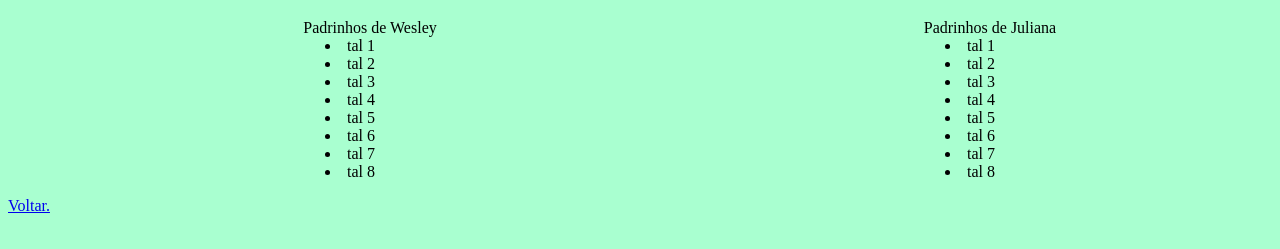
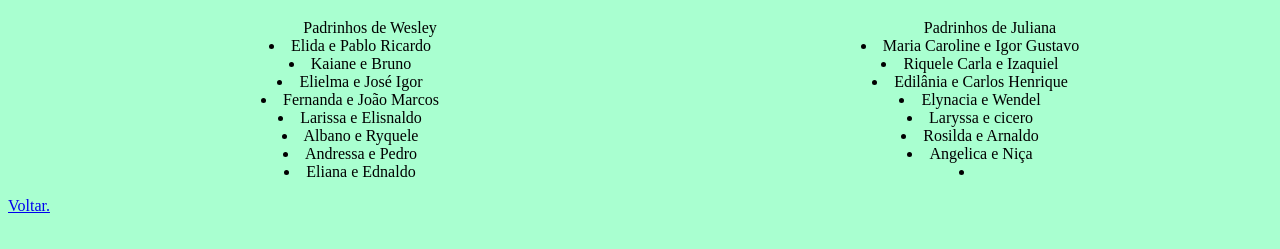
Before and after one commit to wesleypiau/casamentowj, a plain HTML site: page padr.html in a window 1280 px wide. Shown: the part 61-310 px from the top of the page. Drawn offline with Linux system fonts and the light colour scheme.

Commit message:
adicionadio padrinhos

```diff
--- a/padr.html
+++ b/padr.html
@@ -15,23 +15,23 @@
    <aside>
        <ul>
         <ol>Padrinhos de Wesley</ol>
-        <li>tal 1</li>
-        <li>tal 2</li>
-        <li>tal 3</li>
-        <li>tal 4</li>
-        <li>tal 5</li>
-        <li>tal 6</li>
-        <li>tal 7</li>
-        <li>tal 8</li>
+        <li>Elida e Pablo Ricardo</li>
+        <li>Kaiane e Bruno</li>
+        <li>Elielma e José Igor </li>
+        <li>Fernanda e João Marcos</li>
+        <li>Larissa e Elisnaldo</li>
+        <li>Albano e Ryquele</li>
+        <li>Andressa e Pedro</li>
+        <li>Eliana e Ednaldo</li>
            <ol>Padrinhos de Juliana</ol>
-            <li>tal 1</li>
-            <li>tal 2</li>
-            <li>tal 3</li>
-            <li>tal 4</li>
-            <li>tal 5</li>
-            <li>tal 6</li>
-            <li>tal 7</li>
-            <li>tal 8</li>
+            <li>Maria Caroline e Igor Gustavo</li>
+            <li>Riquele Carla e Izaquiel</li>
+            <li>Edilânia e Carlos Henrique</li>
+            <li>Elynacia e Wendel</li>
+            <li>Laryssa e cicero</li>
+            <li>Rosilda e Arnaldo</li>
+            <li>Angelica e Niça</li>
+            <li></li>
            </ul>
    </aside>
    <a href="index.html"> Voltar.</a>
```
